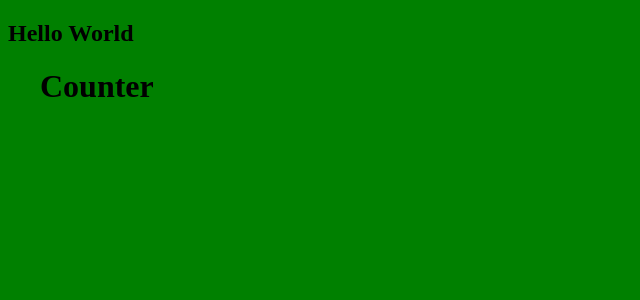
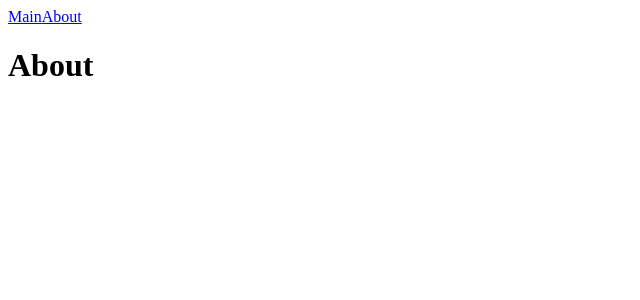
Before and after one commit to Beefeater84/demo-project, a React app: page /about in a window 1280 px wide. Shown: the top 300 px of the page, without its empty margins (0-640 px from the left). Built offline with nearby package versions, Linux system fonts and the light colour scheme.

Commit message:
add react router add react lazy

```diff
--- a/package.json
+++ b/package.json
@@ -33,6 +33,7 @@
   "dependencies": {
     "progress-webpack-plugin": "^1.0.16",
     "react": "^18.2.0",
-    "react-dom": "^18.2.0"
+    "react-dom": "^18.2.0",
+    "react-router-dom": "^6.19.0"
   }
 }
--- a/src/App.tsx
+++ b/src/App.tsx
@@ -0,0 +1,23 @@
+import {Link, Route, Routes} from "react-router-dom";
+import {lazy, Suspense} from "react";
+
+const Main = lazy(() => import('./pages/main/main'));
+const About = lazy(() => import('./pages/about/about'));
+
+
+export default function App() {
+    return (
+        <div className="container">
+            <nav>
+                <Link to="/">Main</Link>
+                <Link to="/about">About</Link>
+            </nav>
+            <Suspense fallback={<>Loading ...</>}>
+                <Routes>
+                    <Route path="/" element={<Main/>}/>
+                    <Route path="/about" element={<About/>}/>
+                </Routes>
+            </Suspense>
+        </div>
+    )
+}
--- a/src/index.tsx
+++ b/src/index.tsx
@@ -1,5 +1,6 @@
 import {createRoot} from 'react-dom/client';
-import Counter from "./components/Counter";
+import {BrowserRouter} from "react-router-dom";
+import App from "./App";
 
 // Clear the existing HTML content
 document.body.innerHTML = '<div id="root"></div>';
@@ -9,9 +10,8 @@ const rootNode = document.getElementById('root');
 if (!!rootNode) {
     const root = createRoot(rootNode);
     root.render(
-        <>
-            <h2>Hello World</h2>
-            <Counter/>
-        </>
+        <BrowserRouter>
+            <App />
+        </BrowserRouter>
     );
 }
--- a/src/pages/about/about.tsx
+++ b/src/pages/about/about.tsx
@@ -0,0 +1,7 @@
+export default function About() {
+    return (
+        <div className="container">
+            <h1>About</h1>
+        </div>
+    )
+}
--- a/src/pages/main/main.tsx
+++ b/src/pages/main/main.tsx
@@ -0,0 +1,7 @@
+export default function Main() {
+    return (
+        <div className="container">
+            <h1>Main</h1>
+        </div>
+    )
+}
--- a/tsconfig.json
+++ b/tsconfig.json
@@ -2,7 +2,7 @@
   "compilerOptions": {
     "outDir": "./dist/",
     "noImplicitAny": true,
-    "module": "es6",
+    "module": "es2020",
     "target": "es5",
     "jsx": "react-jsx",
     "allowJs": true,
```
Also changed, not shown: 2 other files (tests, documents, lock files or other folders).
